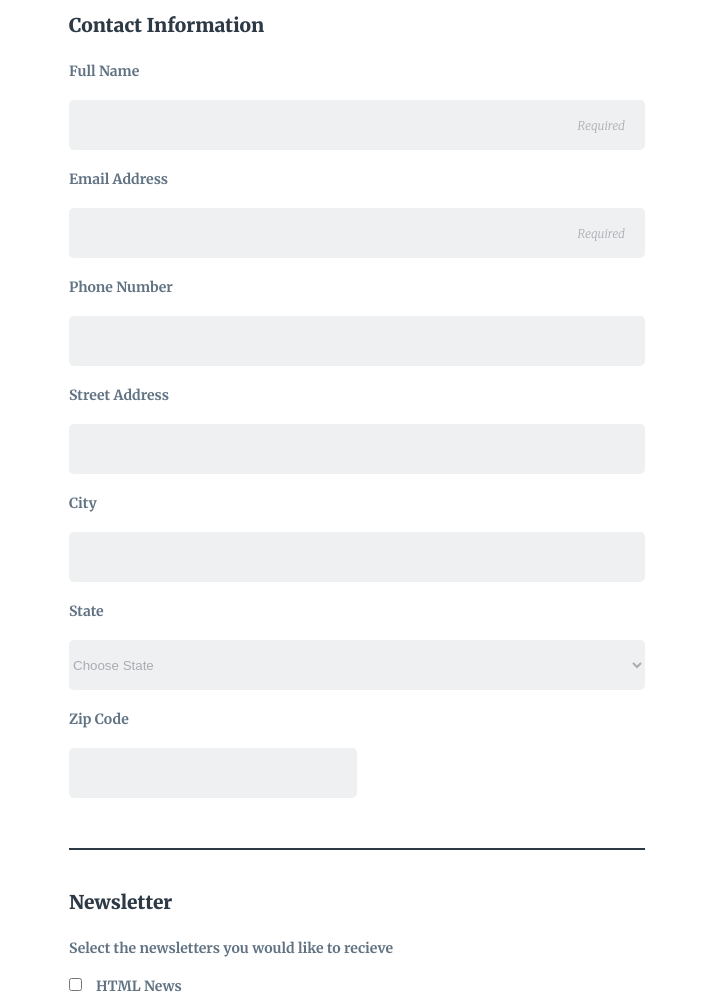
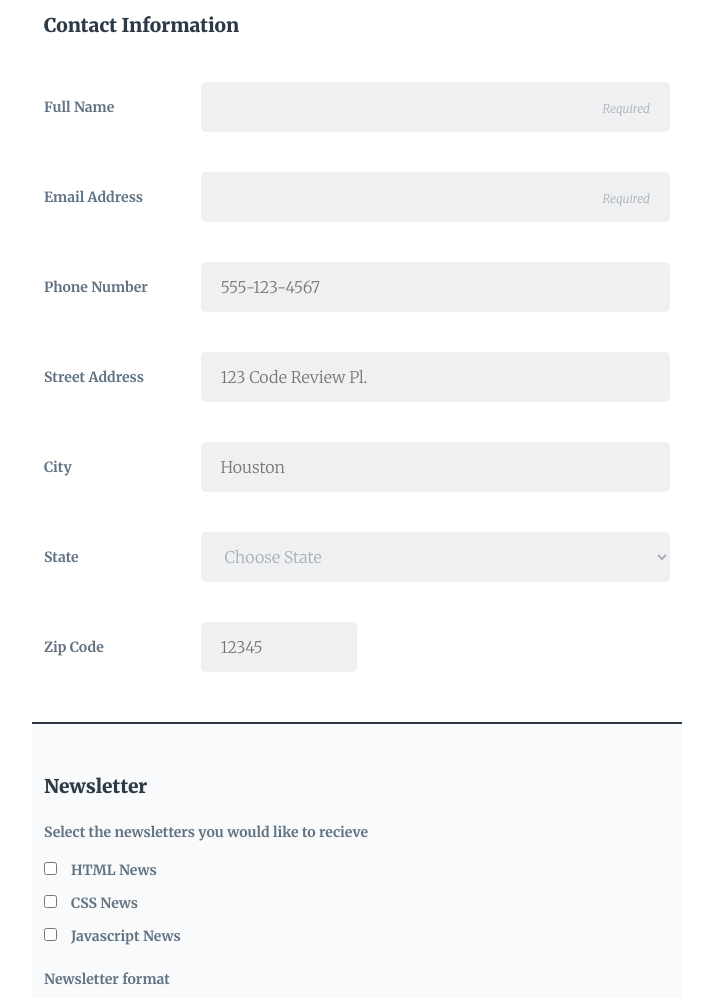
Before and after one commit to mlawrence510/Unit-3-Project, a plain HTML site: page index.html in a window 1280 px wide. Shown: the part 269-1267 px from the top of the page, without its empty margins (283-996 px from the left). Drawn offline with Linux system fonts and the light colour scheme.

Commit message:
peer review ready

```diff
--- a/css/style.css
+++ b/css/style.css
@@ -32,6 +32,14 @@ h2 {
     font-weight: 900;
 }
 
+.newsletterbg {
+    background-color: #f9fafb;
+    padding-top: 15px;
+    padding-bottom: 15px;
+    margin-top: 15px;
+    border-top: 2px solid #2d3945;
+}
+
 .form-header h2 {
     margin-bottom: 10px;
 }
@@ -44,11 +52,10 @@ header {
     background-color: #2d3945;
     padding-top: 25px;
     padding-bottom: 25px;
-    margin: none;
 }
 
 footer {
-    margin-top: 25px;
+    margin-top: 10px;
     margin-bottom: 200px;
 }
 
@@ -107,12 +114,21 @@ textarea {
     color: #a8adb2;
     border-radius: 5px;
     margin: 0 0 20px;
+    font-size: 16px;
+    font-family: 'Merriweather', serif;
+    font-weight: 300;
+    padding: 15px 20px;
 }
 
 .button {
     width: 100%;
     margin: 0 auto;
     display: block;
+    cursor: pointer;
+}
+
+.button:hover {
+    background-color: #617383;
 }
 
 .button-div {
@@ -145,6 +161,16 @@ select {
     border-radius: 5px;
     height: 50px;
     margin: 20px 0;
+    text-indent: 20px;
+    font-size: 16px;
+    font-family: 'Merriweather', serif;
+    font-weight: 300;
+}
+
+
+input[type="checkbox"]:checked + label,
+input[type="radio"]:checked + label {
+  font-weight: 900;
 }
 
 button {
@@ -163,10 +189,6 @@ label[for="other"] {
 }
 
 
-.single-border {
-    margin: 15px 12px;
-    border-top: 2px solid #2d3945;
-}
 
 .double-border {
     margin: 15px 12px;
@@ -175,7 +197,14 @@ label[for="other"] {
     height: 9px;
 }
 
-::placeholder {
+input:not([placeholder="Required"])::placeholder {
+    text-align: left;
+    font-size: 16px;
+    font-family: 'Merriweather', serif;
+}
+
+
+input[placeholder="Required"]::placeholder {
     text-align: right;
     padding-right: 20px;
     font-style: italic;
@@ -186,13 +215,24 @@ label[for="other"] {
 }
 
 
+input:focus,
+select:focus,
+textarea:focus {
+    border: 2px solid #617383;
+    outline: none;
+    box-shadow: 0 4px 7px #2d3945;
+    transition: .5s;
+}
+
+
 /*Media Queries*/
 
 @media (min-width: 768px) {
 
     main {
-        max-width: 600px;
+        width: 65%;
         margin: 0 auto;
+        max-width: 650px;
     }
 
     .form-header {
@@ -204,22 +244,52 @@ label[for="other"] {
         font-size: 24px;
     }
 
-    .single-border {
-    margin: 30px 12px;
+
+    .newsletterbg {
+        padding-top: 40px;
+        margin-top: 30px;
+        border-radius: 0 0 10px 10px;
     }
 
     footer {
         margin-top: 35px;
     }
 
-    .button {
-        width: 576px;
-    }
 
     label {
     font-weight: 600;
 }
 
+    .contact-flex {
+        display: flex;
+        flex-direction: row;
+        justify-content: flex-start;
+        flex-wrap: wrap;
+        align-items: center;
+    }
+
+
+    .contact-flex label {
+        width: 20%;
+        margin-right: auto;
+    }
+
+    #zip {
+        width: 25%;
+        margin-right: 50%;
+    }
+
+    #zip-label {
+    }
+
+    input:not([type="checkbox"]):not([type="radio"]):not([id="zip"]),
+    #state {
+        width: 75%;
+    }
+
+    .news-format {
+        margin-top: 25px;
+    }
 
 
 }
--- a/index.html
+++ b/index.html
@@ -23,7 +23,6 @@
                 </div>
 
                 <div class="double-border"></div>
-
                     <fieldset class="contact-info">
 
                         <legend><h2>Contact Information</h2></legend>
@@ -32,18 +31,18 @@
 
                             <label for="name">Full Name</label>
                             <input type="text" id="name" name="full_name" placeholder="Required" required>
-                        </div>
+
                             <label for="email">Email Address</label>
                             <input type="email" id="email" name="email" placeholder="Required" required>
 
                             <label for="phone">Phone Number</label>
-                            <input type="tel" id="phone" name="phone">
+                            <input type="tel" id="phone" name="phone" placeholder="555-123-4567">
 
                             <label for="address">Street Address</label>
-                            <input type="text" id="address" name="address">
+                            <input type="text" id="address" name="address" placeholder="123 Code Review Pl.">
 
                             <label for="city">City</label>
-                            <input type="text" id="city" name="city">
+                            <input type="text" id="city" name="city" placeholder="Houston">
 
                             <label for="state">State</label>
                             <select id="state" name="state">
@@ -101,12 +100,12 @@
                                         <option value="WY">Wyoming</option>
                                     </select>
 
-                            <label for="zip">Zip Code</label>
-                            <input type="text" id="zip" name="zip">
+                            <label id="zip-label" for="zip">Zip Code</label>
+                            <input type="text" id="zip" name="zip" placeholder="12345">
 
+                        </div>
                     </fieldset>
-                <div class="single-border"></div>
-
+                <div class="newsletterbg">
                     <fieldset class="newsletter">
                         <legend><h2>Newsletter</h2></legend>
 
@@ -119,16 +118,16 @@
                             <input type="checkbox" id="css-news" value="newletter-css" name="newsletter-css"><label class="r-c" for="css-news">CSS News</label>
                         </div>
                         <div class="options">
-                        <input class="r-c" type="checkbox" id="javascript-news" value="newletter-javascript" name="newsletter-javascript"><label class="r-c" for="javascript-news">Javascript News</label>
+                            <input type="checkbox" id="javascript-news" value="newletter-javascript" name="newsletter-javascript"><label class="r-c" for="javascript-news">Javascript News</label>
                         </div>
 
 
-                    <label>Newsletter format</label>
+                        <label class="news-format">Newsletter format</label>
                         <div class="options">
-                        <input type="radio" id="html-format" value="html-format" name="html-format"><label class="r-c" for="html-format"> HTML</label>
+                            <input type="radio" id="html-format" value="html-format" name="format"><label class="r-c" for="html-format"> HTML</label>
                         </div>
                         <div class="options">
-                        <input type="radio" id="plain-format" value="plain-format" name="plain-format"><label class="r-c" for="plain-format"> Plain text</label>
+                            <input type="radio" id="plain-format" value="plain-format" name="format"><label class="r-c" for="plain-format"> Plain text</label>
                         </div>
 
                         <label for="other">Other topics you'd like to hear about</label>
@@ -138,6 +137,7 @@
 
             <div class="button-div">
                 <button class="button" type="submit">Sign Up</button>
+            </div>
             </div>
             </form>
 
```
Lines whose indentation alone changed are shown as unchanged.
